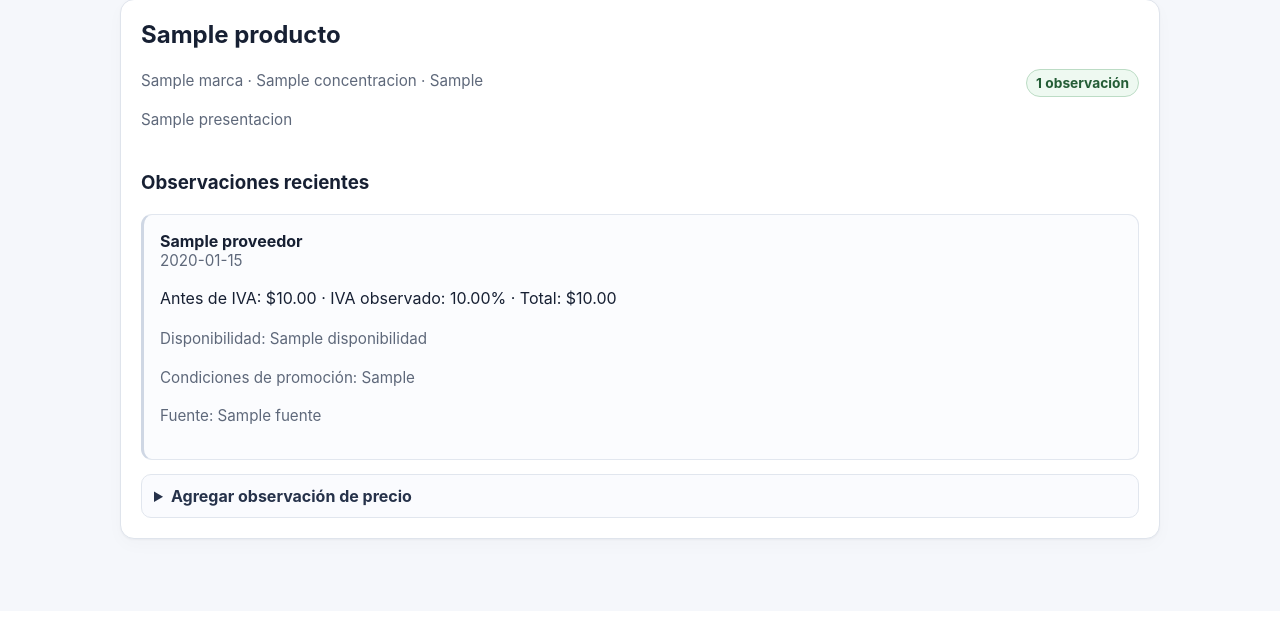
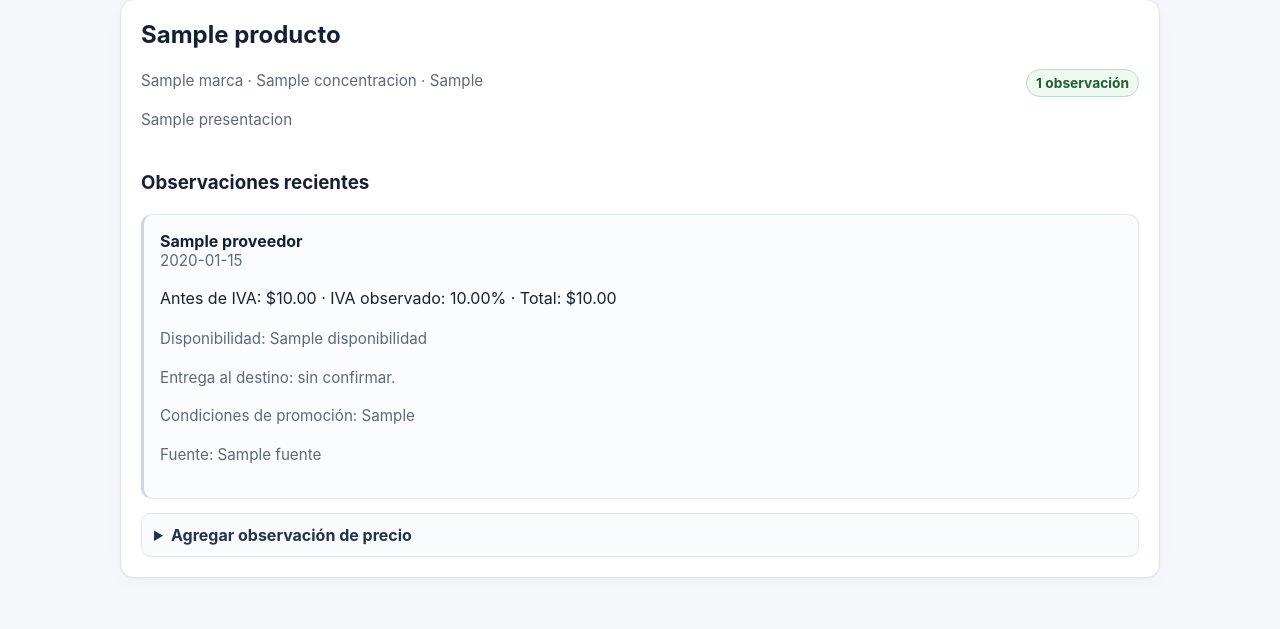
Before and after one commit to veracruzanisima-ti/sistema-triage-v2, a FastAPI app: template src/triage/templates/historico/lista.html in a window 1280 px wide. Shown: the part 482-1111 px from the top of the page. Before the commit the page ends 1027 px from the top, so only its background shows below. Run offline with FastAPI, Linux system fonts and the light colour scheme; the template is opened without the code that fills it: most values are stand-ins (such as "Sample title", 1, 10 or a date in 2020); parts of the project's set-up code (start-up, migrations or seed data) failed here and were passed over.

Commit message:
feat(ui): abre partida al confirmar disponibilidad

```diff
--- a/src/triage/templates/historico/lista.html
+++ b/src/triage/templates/historico/lista.html
@@ -30,7 +30,7 @@
 {% if productos %}
   {% for producto in productos %}
     {% set decision_comercial = decisiones_comerciales.get(producto.partida.id) %}
-    <section class="tarjeta">
+    <section class="tarjeta" id="partida-{{ producto.partida.id }}">
       <div class="barra">
         <div>
           <h2>{{ producto.normalizacion.producto or "Producto sin nombre" }}</h2>
@@ -52,6 +52,13 @@
         {% endif %}
       </div>
 
+      {% if partida_objetivo == producto.partida.id %}
+        <div class="aviso" role="status">
+          <strong>Confirma esta partida con la evidencia real del proveedor.</strong>
+          <p class="ayuda">Si la web no confirmó existencia, conserva ese resultado como evidencia y registra una nueva observación sólo después de obtener confirmación. Indica la fuente —por ejemplo cotización, mensaje o portal— y marca “Sí, viable” únicamente cuando existencia/entrega estén realmente confirmadas.</p>
+        </div>
+      {% endif %}
+
       {% if producto.observaciones %}
         <h3>Observaciones recientes</h3>
         {% for observacion in producto.observaciones[:5] %}
@@ -61,9 +68,12 @@
                 <strong>{{ observacion.proveedor }}</strong>
                 <div class="ayuda">{{ observacion.observado_en.strftime("%d/%m/%Y %H:%M") }}</div>
               </div>
-              {% if observacion.es_promocion %}
-                <span class="estado estado-pendiente-revision">Promoción</span>
-              {% endif %}
+              <div>
+                {% if observacion.entrega_viable is sameas true %}<span class="estado estado-revisado">Disponible confirmado</span>{% endif %}
+                {% if observacion.entrega_viable is sameas false %}<span class="estado estado-pendiente-revision">No viable</span>{% endif %}
+                {% if observacion.entrega_viable is none %}<span class="estado estado-pendiente-revision">Por confirmar</span>{% endif %}
+                {% if observacion.es_promocion %}<span class="estado estado-pendiente-revision">Promoción</span>{% endif %}
+              </div>
             </div>
             <p>
               {% if observacion.precio_antes_iva is not none %}
@@ -83,6 +93,8 @@
               <p class="ayuda">Entrega al destino: confirmada como viable.</p>
             {% elif observacion.entrega_viable is sameas false %}
               <p class="ayuda">Entrega al destino: no viable.</p>
+            {% else %}
+              <p class="ayuda">Entrega al destino: sin confirmar.</p>
             {% endif %}
             {% if observacion.condiciones_promocion %}
               <p class="ayuda">Condiciones de promoción: {{ observacion.condiciones_promocion }}</p>
@@ -104,7 +116,7 @@
           <a class="boton boton-secundario" href="/cotizaciones/{{ cotizacion.id }}/revision-final">Revisar decisión comercial</a>
         </div>
       {% else %}
-      <details>
+      <details {% if partida_objetivo == producto.partida.id %}open{% endif %}>
         <summary>Agregar observación de precio</summary>
         <form method="post" action="/cotizaciones/{{ cotizacion.id }}/historico/{{ producto.partida.id }}">
           <input type="hidden" name="csrf_token" value="{{ csrf_token }}">
@@ -116,7 +128,7 @@
             </div>
             <div class="campo">
               <label for="fuente_{{ loop.index }}">Fuente / evidencia</label>
-              <input id="fuente_{{ loop.index }}" name="fuente" placeholder="Ej. portal proveedor, cotización recibida o URL" required>
+              <input id="fuente_{{ loop.index }}" name="fuente" placeholder="Ej. URL, cotización, WhatsApp o correo del proveedor" required>
             </div>
             <div class="campo">
               <label for="base_{{ loop.index }}">Precio antes de IVA</label>
@@ -133,14 +145,14 @@
             </div>
             <div class="campo">
               <label for="disponibilidad_{{ loop.index }}">Disponibilidad</label>
-              <input id="disponibilidad_{{ loop.index }}" name="disponibilidad" placeholder="Ej. 12 piezas, disponible, agotado">
+              <input id="disponibilidad_{{ loop.index }}" name="disponibilidad" placeholder="Ej. 12 piezas disponibles; confirmado por Ana">
             </div>
             <div class="campo">
-              <label for="entrega_{{ loop.index }}">Entrega al destino</label>
+              <label for="entrega_{{ loop.index }}">Disponibilidad / entrega</label>
               <select id="entrega_{{ loop.index }}" name="entrega_viable">
                 <option value="">Sin confirmar</option>
-                <option value="si">Sí, viable</option>
-                <option value="no">No viable</option>
+                <option value="si">Sí, viable y confirmada</option>
+                <option value="no">No viable / sin existencia</option>
               </select>
             </div>
             <div class="campo campo-ancho">
```
